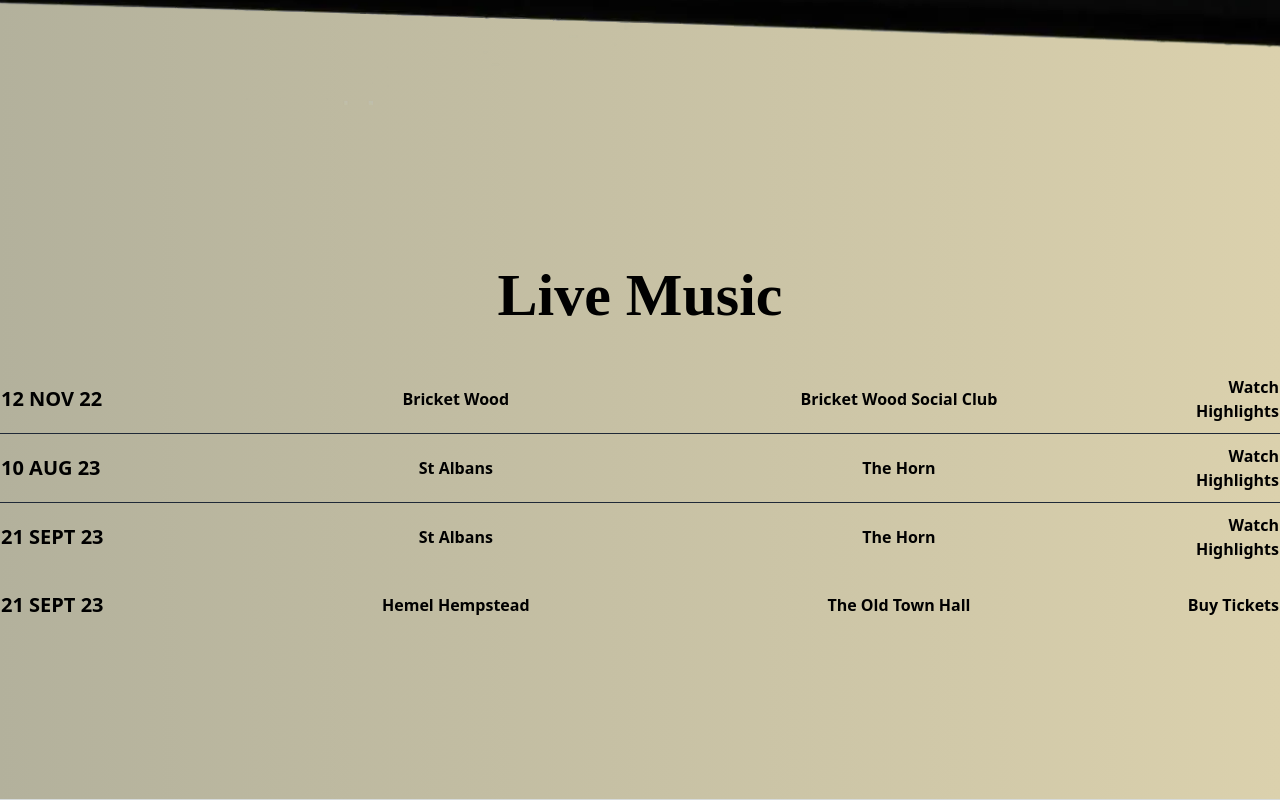
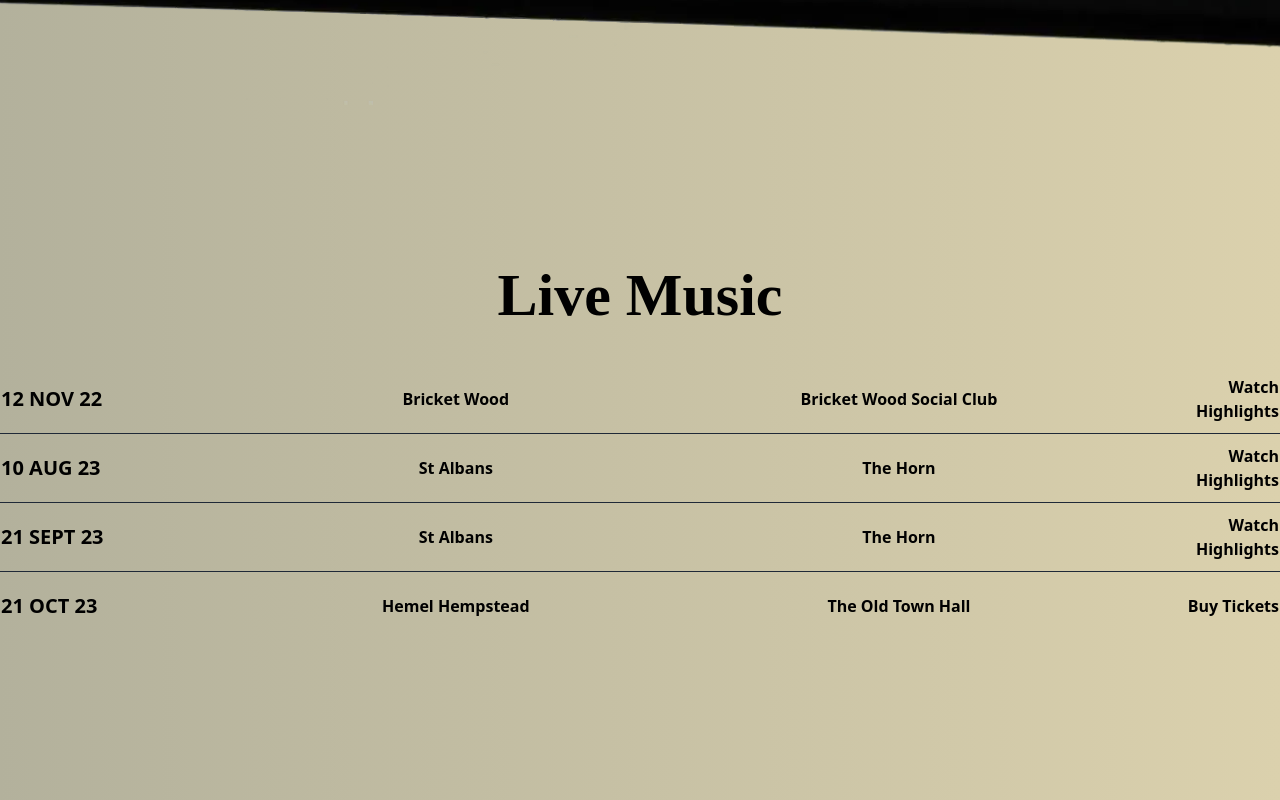
Before and after one commit to carter-0/TheProspect, a Next.js app: page / in a window 1280 px wide. Shown: the part 871-1671 px from the top of the page. Built offline with nearby package versions, Linux system fonts and the light colour scheme; a web font is replaced by a local one.

Commit message:
fix: date, styling of last commit

```diff
--- a/pages/index.tsx
+++ b/pages/index.tsx
@@ -45,7 +45,7 @@ export default function Home() {
                                     <td className={"font-semibold text-right"}><Link target={"_blank"} href={"https://www.youtube.com/watch?v=-SFfhZLnXIA"}>Watch Highlights</Link></td>
                                 </tr>
 
-                                <tr className={"py-5 px-2 sm:flex-row"}>
+                                <tr className={"border-b py-5 px-2 border-gray-800 sm:flex-row"}>
                                     <td className={"font-bold py-5 text-xl text-left"}>21 SEPT 23</td>
                                     <td className={"font-semibold text-center"}>St Albans</td>
                                     <td className={"font-semibold text-center"}>The Horn</td>
@@ -53,7 +53,7 @@ export default function Home() {
                                 </tr>
 
                                 <tr className={"py-5 px-2 sm:flex-row"}>
-                                    <td className={"font-bold py-5 text-xl text-left"}>21 SEPT 23</td>
+                                    <td className={"font-bold py-5 text-xl text-left"}>21 OCT 23</td>
                                     <td className={"font-semibold text-center"}>Hemel Hempstead</td>
                                     <td className={"font-semibold text-center"}>The Old Town Hall</td>
                                     <td className={"font-semibold text-right w-32"}><Link target={"_blank"} href={"https://oldtownhall.co.uk/events/juicebox-live-oct-2023"}>Buy Tickets</Link></td>
@@ -76,7 +76,7 @@ export default function Home() {
                                 <h3 className={"font-semibold"}><Link target={"_blank"} href={"https://www.youtube.com/watch?v=-SFfhZLnXIA"}>Watch Highlights</Link></h3>
                             </div>
 
-                            <div className={"py-5 w-[300px] px-2 sm:flex-row"}>
+                            <div className={"border-b w-[300px] py-5 px-2 border-gray-800 sm:flex-row"}>
                                 <h3 className={"font-bold py-5 text-xl"}>21 SEPT 23</h3>
                                 <h3 className={"font-semibold"}>St Albans</h3>
                                 <h3 className={"font-semibold"}>The Horn</h3>
@@ -84,7 +84,7 @@ export default function Home() {
                             </div>
 
                             <div className={"py-5 w-[300px] px-2 sm:flex-row"}>
-                                <h3 className={"font-bold py-5 text-xl"}>21 SEPT 23</h3>
+                                <h3 className={"font-bold py-5 text-xl"}>12 OCT 23</h3>
                                 <h3 className={"font-semibold"}>Hemel Hempstead</h3>
                                 <h3 className={"font-semibold"}>The Old Town Hall</h3>
                                 <h3 className={"font-semibold"}><Link target={"_blank"} href={"https://oldtownhall.co.uk/events/juicebox-live-oct-2023"}>Buy Tickets</Link></h3>
```
